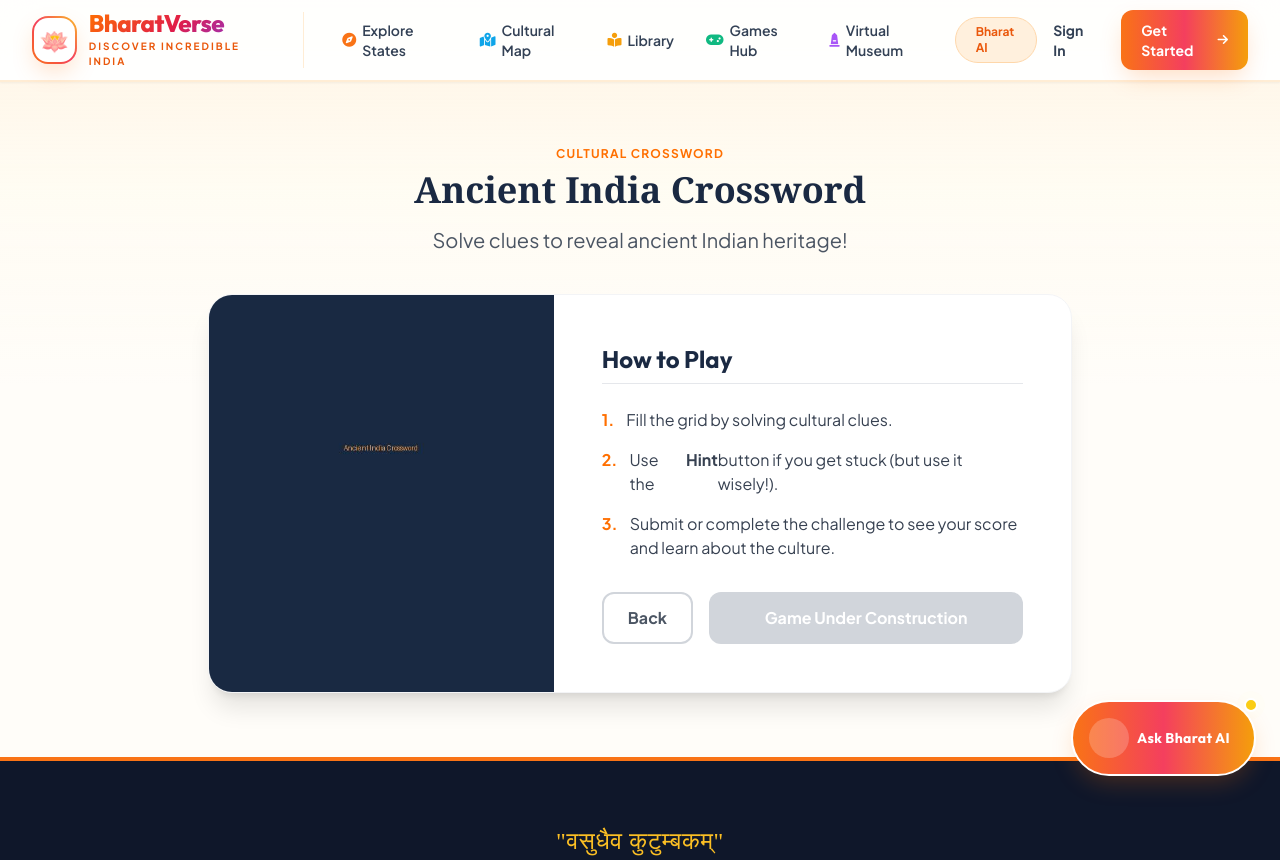
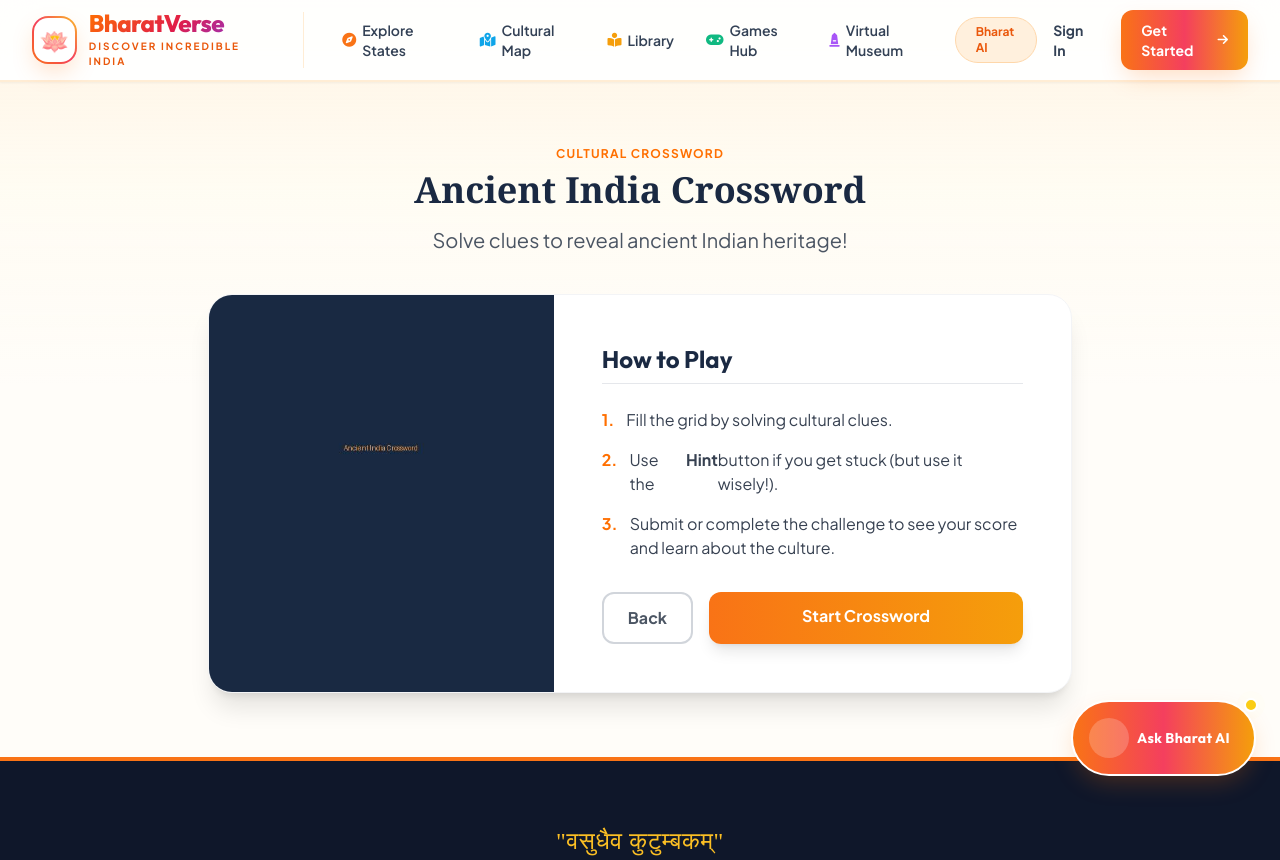
Before and after one commit to Sapna615/BharatVerse, a Django app: page /games/ancient-india-crossword/ in a window 1280 px wide. Shown: the top 860 px of the page. Run offline with Django 5.2, Linux system fonts and the light colour scheme; data comes from the database, SQL or seed files in the repository; some libraries are stand-ins or nearby versions; some web fonts are replaced.

Commit message:
Fix crossword link in game detail template to prevent 'Game Under Construction'

```diff
--- a/templates/games/detail.html
+++ b/templates/games/detail.html
@@ -51,11 +51,13 @@
                 <a href="{% url 'games_hub' %}" class="bg-transparent border-2 border-gray-300 text-gray-600 hover:border-gray-500 hover:text-gray-800 px-6 py-3 rounded-xl font-bold transition">Back</a>
 
                 {% if game.game_type == 'picture_puzzle' %}
-                    <a href="{% url 'play_puzzle' game.slug %}" class="flex-grow text-center bg-bharat-saffron text-white px-6 py-3 rounded-xl font-bold shadow-lg hover:bg-orange-600 transition">Start Challenge</a>
+                    <a href="{% url 'play_puzzle' game.slug %}" class="flex-grow text-center bg-gradient-to-r from-orange-500 to-amber-500 text-white px-6 py-3 rounded-xl font-bold shadow-lg hover:opacity-95 transition">Start Challenge</a>
                 {% elif game.game_type == 'word_search' %}
-                    <a href="{% url 'play_word_search' game.slug %}" class="flex-grow text-center bg-bharat-saffron text-white px-6 py-3 rounded-xl font-bold shadow-lg hover:bg-orange-600 transition">Start Challenge</a>
+                    <a href="{% url 'play_word_search' game.slug %}" class="flex-grow text-center bg-gradient-to-r from-orange-500 to-amber-500 text-white px-6 py-3 rounded-xl font-bold shadow-lg hover:opacity-95 transition">Start Challenge</a>
+                {% elif game.game_type == 'crossword' %}
+                    <a href="{% url 'play_crossword' game.slug %}" class="flex-grow text-center bg-gradient-to-r from-orange-500 to-amber-500 text-white px-6 py-3 rounded-xl font-bold shadow-lg hover:opacity-95 transition">Start Crossword</a>
                 {% elif game.quiz %}
-                    <a href="{% url 'take_quiz' game.quiz.slug %}" class="flex-grow text-center bg-bharat-saffron text-white px-6 py-3 rounded-xl font-bold shadow-lg hover:bg-orange-600 transition">Start Quiz</a>
+                    <a href="{% url 'take_quiz' game.quiz.slug %}" class="flex-grow text-center bg-gradient-to-r from-orange-500 to-amber-500 text-white px-6 py-3 rounded-xl font-bold shadow-lg hover:opacity-95 transition">Start Quiz</a>
                 {% else %}
                     <button disabled class="flex-grow text-center bg-gray-300 text-white px-6 py-3 rounded-xl font-bold shadow-none cursor-not-allowed">Game Under Construction</button>
                 {% endif %}
```
